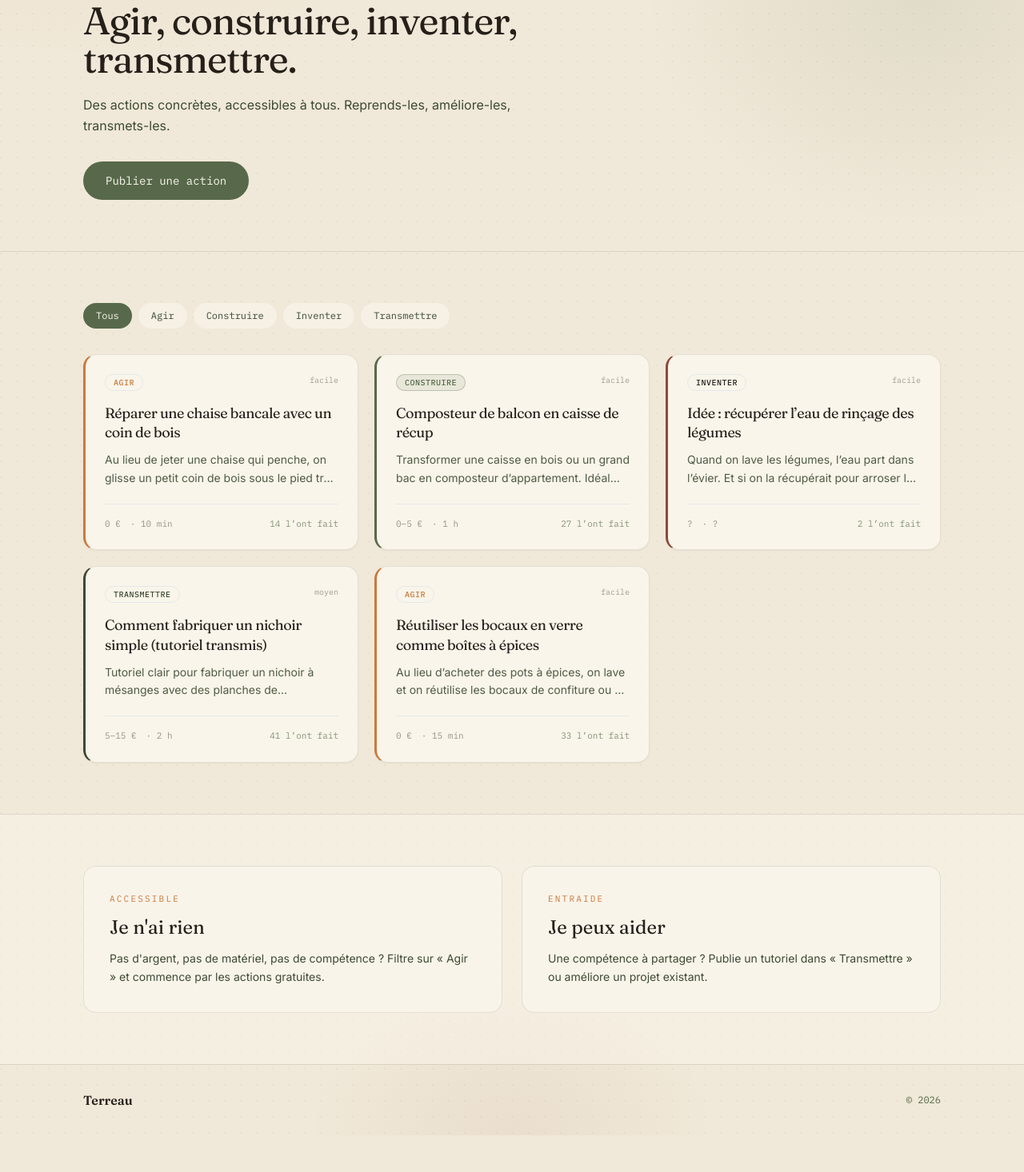
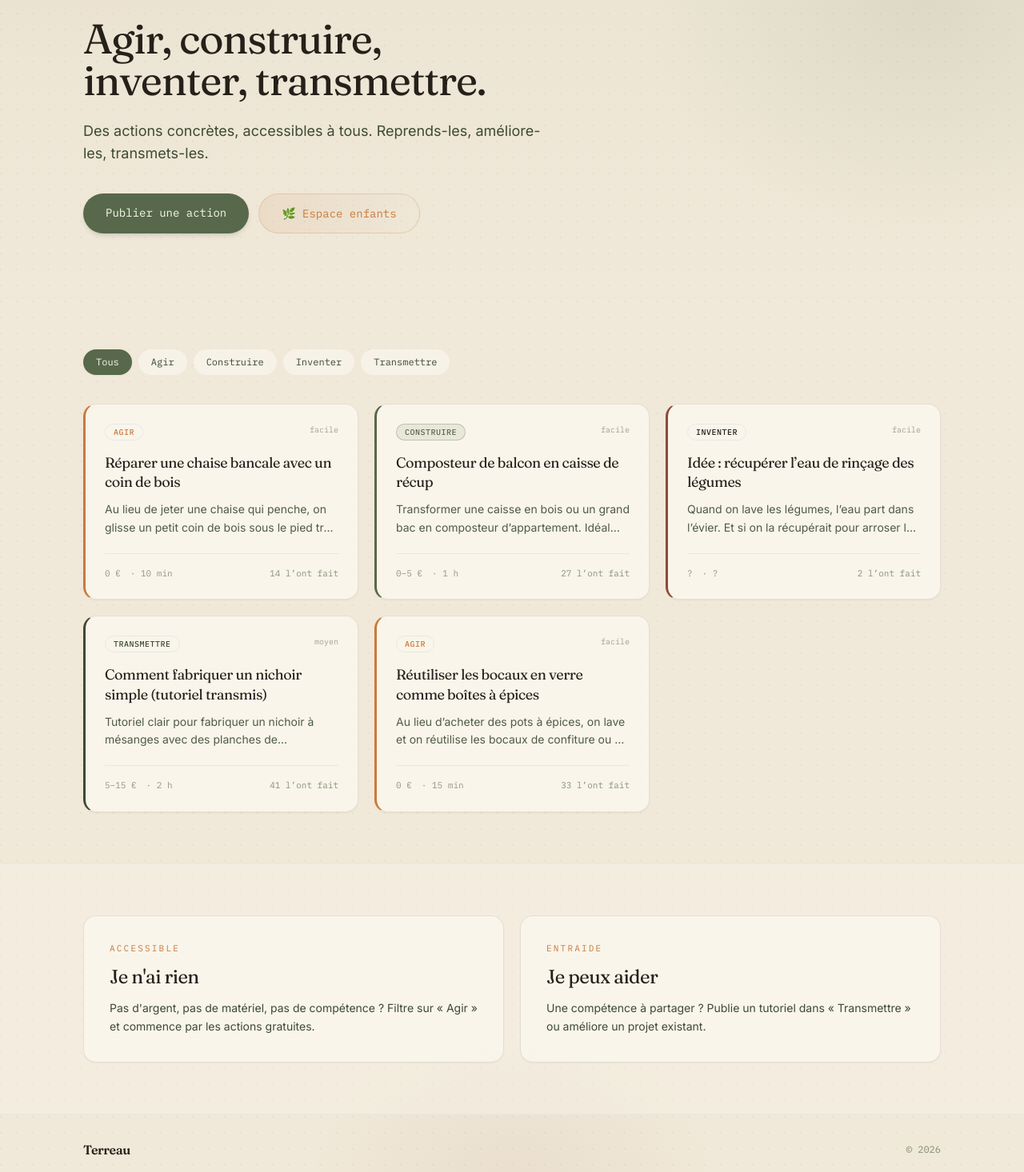
Before and after one commit to piratebtz64-hue/terreau, a Next.js app: page / in a window 1280 px wide. Shown: the part 164-1630 px from the top of the page at 80% size. Before the commit the page ends 1584 px from the top, so only its background shows below. Built offline with nearby package versions, Linux system fonts and the light colour scheme.

Commit message:
design: premium homepage hero, staggered animations, accessibility cards

```diff
--- a/app/page.tsx
+++ b/app/page.tsx
@@ -24,33 +24,48 @@ export default function HomePage() {
     <main className="min-h-screen bg-soil-grain text-humus">
       <Header />
 
-      <section className="border-b border-humus/10">
-        <div className="mx-auto max-w-6xl px-6 py-12 sm:px-10 sm:py-16">
-          <p className="font-mono text-[11px] uppercase tracking-[0.28em] text-clay">
+      <section className="relative overflow-hidden border-b border-humus/8">
+        <div className="absolute inset-0 bg-gradient-to-b from-moss/[0.03] to-transparent pointer-events-none" />
+        <div className="relative mx-auto max-w-6xl px-6 py-14 sm:px-10 sm:py-20">
+          <p className="animate-fade-up font-mono text-[11px] uppercase tracking-[0.3em] text-clay">
             Un sol fertile pour les actions collectives
           </p>
-          <h1 className="mt-4 max-w-2xl font-display text-3xl leading-tight tracking-tight sm:text-4xl lg:text-5xl">
-            Agir, construire, inventer, transmettre.
+          <h1 className="animate-fade-up animate-delay-1 mt-5 max-w-2xl font-display text-3xl leading-[1.12] tracking-tight sm:text-5xl lg:text-[3.25rem]">
+            Agir, construire,
+            <br />
+            inventer, transmettre.
           </h1>
-          <p className="mt-5 max-w-xl text-base leading-relaxed text-moss-dark">
-            Des actions concrètes, accessibles à tous. Reprends-les, améliore-les, transmets-les.
+          <p className="animate-fade-up animate-delay-2 mt-6 max-w-xl text-base leading-relaxed text-moss-dark sm:text-lg">
+            Des actions concrètes, accessibles à tous.
+            Reprends-les, améliore-les, transmets-les.
           </p>
-          <div className="mt-8">
-            <Link href="/publier" className="inline-flex rounded-full bg-moss px-7 py-3.5 font-mono text-sm text-bone transition hover:bg-moss-dark">
+          <div className="animate-fade-up animate-delay-3 mt-9 flex flex-wrap gap-3">
+            <Link
+              href="/publier"
+              className="inline-flex rounded-full bg-moss px-7 py-3.5 font-mono text-sm text-bone shadow-md transition hover:bg-moss-dark hover:shadow-lg"
+            >
               Publier une action
+            </Link>
+            <Link
+              href="/enfants"
+              className="inline-flex rounded-full border border-clay/25 bg-gradient-to-r from-clay/10 to-transparent px-7 py-3.5 font-mono text-sm text-clay transition hover:border-clay/40 hover:from-clay/15"
+            >
+              🌿 Espace enfants
             </Link>
           </div>
         </div>
       </section>
 
       <section className="mx-auto max-w-6xl px-6 py-12 sm:px-10 sm:py-16">
-        <div className="mb-8 flex flex-wrap gap-2">
+        <div className="mb-9 flex flex-wrap gap-2">
           {FILTERS.map((f) => (
             <button
               key={f}
               onClick={() => setFilter(f)}
               className={`rounded-full px-4 py-2 font-mono text-xs transition ${
-                filter === f ? "bg-moss text-bone" : "bg-bone/60 text-moss-dark hover:bg-bone"
+                filter === f
+                  ? "bg-moss text-bone shadow-sm"
+                  : "bg-bone/70 text-moss-dark hover:bg-bone"
               }`}
             >
               {f === "tous" ? "Tous" : GESTURE_LABELS[f]}
@@ -58,43 +73,40 @@ export default function HomePage() {
           ))}
         </div>
 
-        {filtered.length === 0 ? (
-          <p className="py-16 text-center text-moss-dark">
-            Aucune action pour le moment.{" "}
-            <Link href="/publier" className="underline">Publier la première</Link>
-          </p>
-        ) : (
-          <div className="grid gap-5 sm:grid-cols-2 lg:grid-cols-3">
-            {filtered.map((p) => (
-              <ProjectCard key={p.id} project={p} />
-            ))}
-          </div>
-        )}
+        <div className="grid gap-5 sm:grid-cols-2 lg:grid-cols-3">
+          {filtered.map((p, i) => (
+            <div key={p.id} className="animate-fade-up" style={{ animationDelay: `${i * 0.05}s` }}>
+              <ProjectCard project={p} />
+            </div>
+          ))}
+        </div>
       </section>
 
-      <section className="border-t border-humus/10 bg-bone/40">
-        <div className="mx-auto grid max-w-6xl gap-6 px-6 py-16 sm:px-10 lg:grid-cols-2">
-          <div className="rounded-2xl border border-humus/10 bg-bone/70 p-8">
+      <section className="border-t border-humus/8 bg-bone/30">
+        <div className="mx-auto grid max-w-6xl gap-5 px-6 py-14 sm:px-10 sm:py-16 lg:grid-cols-2">
+          <div className="hover-lift rounded-2xl border border-humus/10 bg-bone/80 p-8 shadow-sm">
             <p className="font-mono text-[11px] uppercase tracking-[0.2em] text-clay">Accessible</p>
-            <h2 className="mt-3 font-display text-2xl">Je n&apos;ai rien</h2>
+            <h2 className="mt-3 font-display text-2xl tracking-tight">Je n&apos;ai rien</h2>
             <p className="mt-3 text-sm leading-relaxed text-moss-dark">
-              Pas d&apos;argent, pas de matériel, pas de compétence ? Filtre sur « Agir » et commence par les actions gratuites.
+              Pas d&apos;argent, pas de matériel, pas de compétence ?
+              Filtre sur « Agir » et commence par les actions gratuites.
             </p>
           </div>
-          <div className="rounded-2xl border border-humus/10 bg-bone/70 p-8">
+          <div className="hover-lift rounded-2xl border border-humus/10 bg-bone/80 p-8 shadow-sm">
             <p className="font-mono text-[11px] uppercase tracking-[0.2em] text-clay">Entraide</p>
-            <h2 className="mt-3 font-display text-2xl">Je peux aider</h2>
+            <h2 className="mt-3 font-display text-2xl tracking-tight">Je peux aider</h2>
             <p className="mt-3 text-sm leading-relaxed text-moss-dark">
-              Une compétence à partager ? Publie un tutoriel dans « Transmettre » ou améliore un projet existant.
+              Une compétence à partager ? Publie un tutoriel dans « Transmettre »
+              ou améliore un projet existant.
             </p>
           </div>
         </div>
       </section>
 
-      <footer className="border-t border-humus/10">
+      <footer className="border-t border-humus/8">
         <div className="mx-auto flex max-w-6xl items-center justify-between px-6 py-8 sm:px-10">
-          <span className="font-display font-semibold">Terreau</span>
-          <span className="font-mono text-xs text-moss">© 2026</span>
+          <span className="font-display font-semibold tracking-tight">Terreau</span>
+          <span className="font-mono text-xs text-moss/70">© 2026</span>
         </div>
       </footer>
     </main>
```
